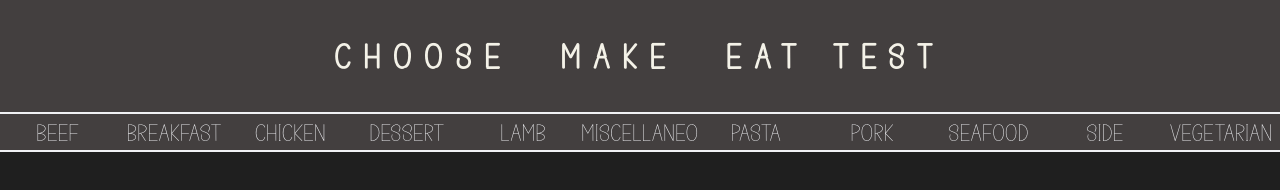
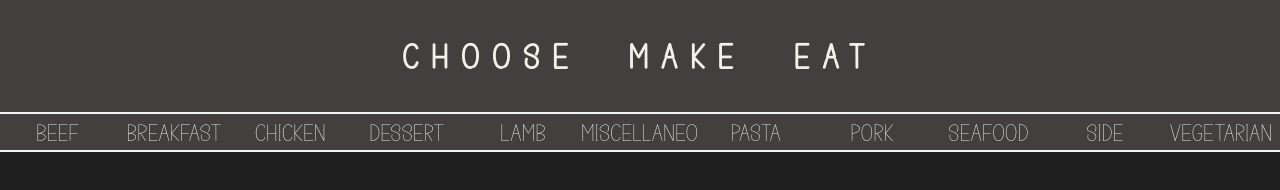
Before and after one commit to kiniaczek/choose-make-eat, a plain HTML site: page index.html in a window 1280 px wide. Drawn offline with Linux system fonts and the light colour scheme.

Commit message:
revert test commit

```diff
--- a/index.html
+++ b/index.html
@@ -9,7 +9,7 @@
 </head>
 <body>
 
-    <h1>CHOOSE&nbsp;&nbsp;MAKE&nbsp;&nbsp;EAT TEST</h1>
+    <h1>CHOOSE&nbsp;&nbsp;MAKE&nbsp;&nbsp;EAT</h1>
 
 <div class="content">
     <div id="list-of-categories">
```
